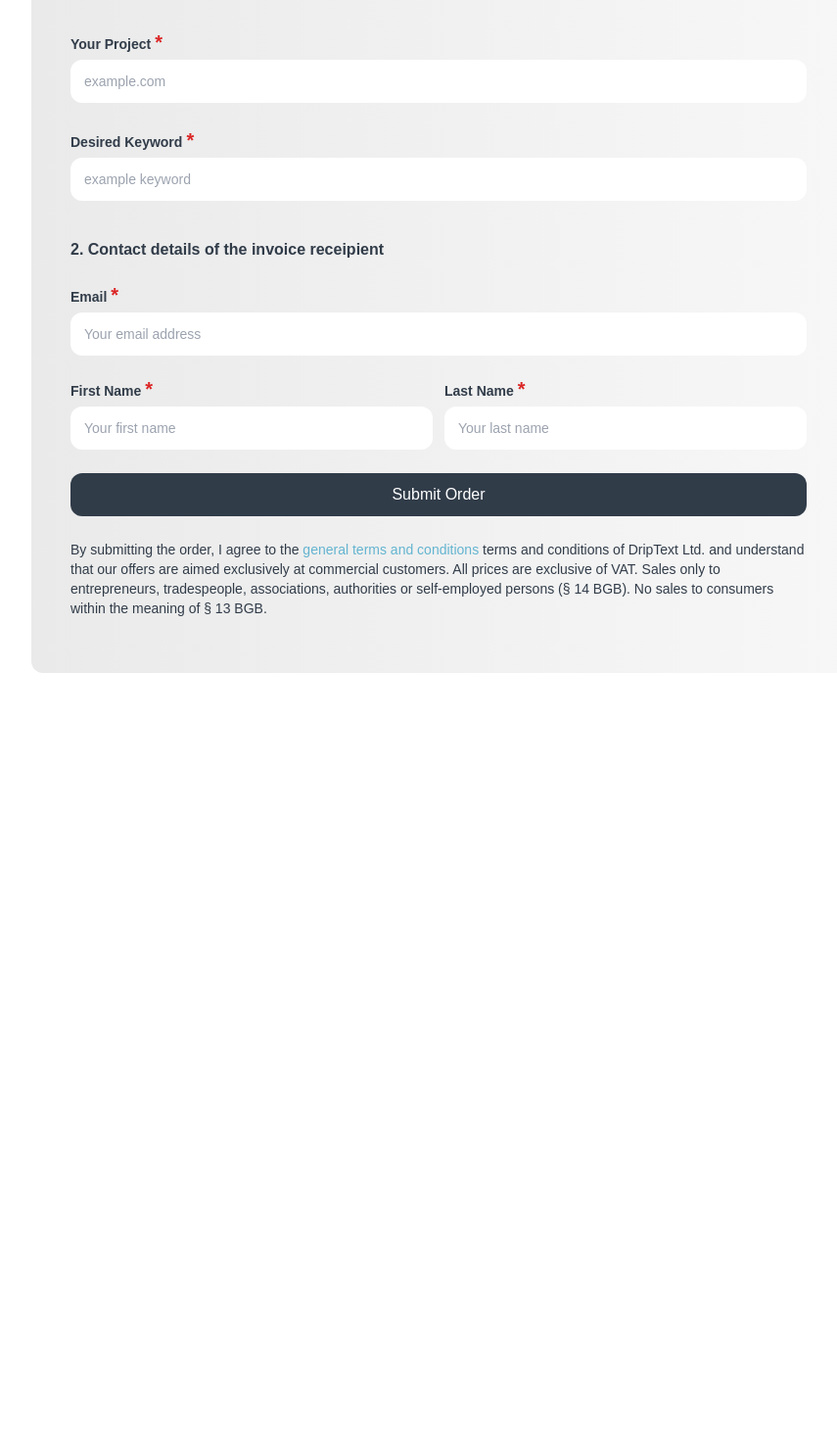
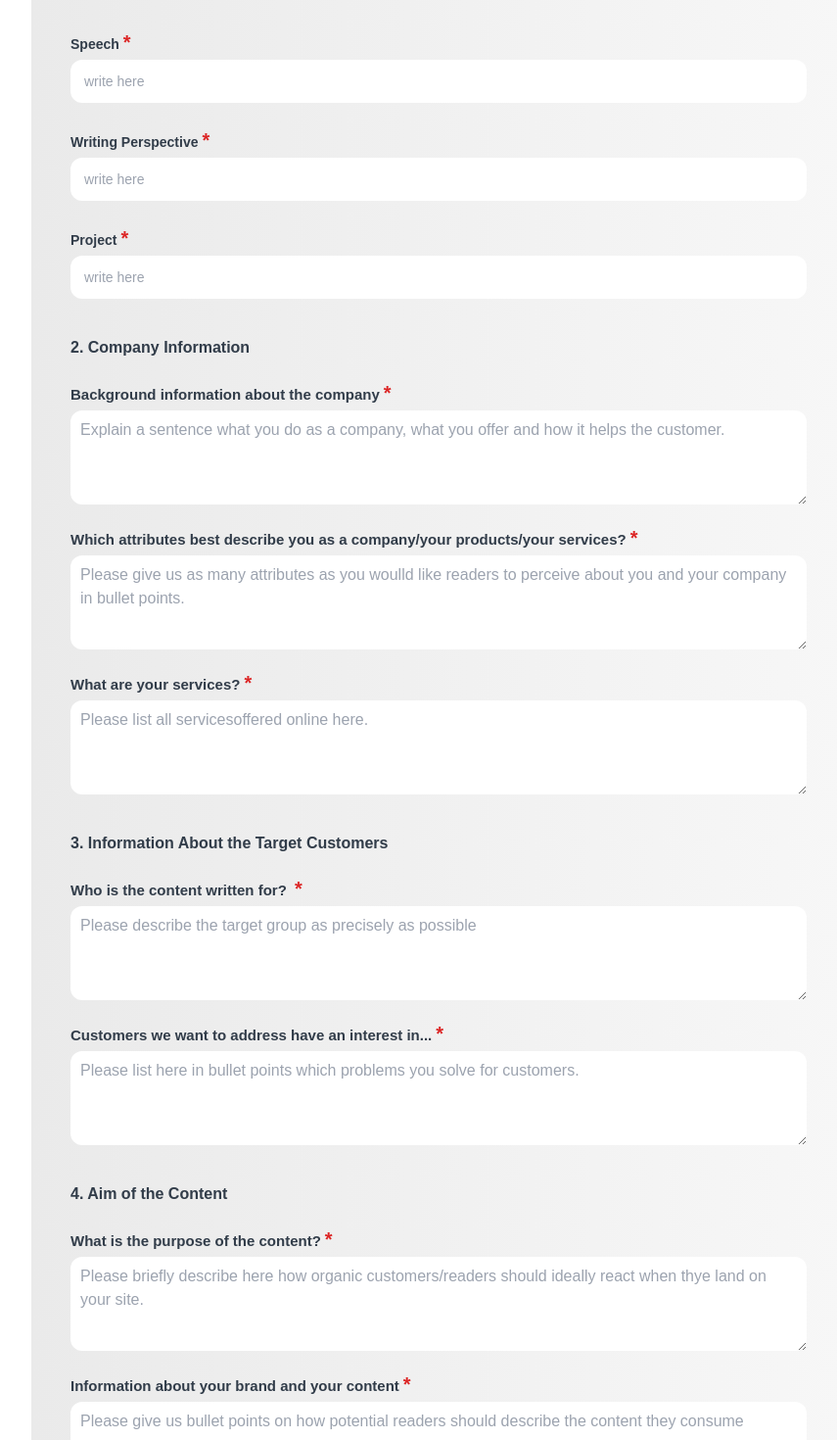
Before and after one commit to maria-anwar/driptext-app, a React (Vite) app: page /client-onboarding in a window 1280 px wide. Shown: the part 400-1870 px from the top of the page at 98% size, without its empty margins (192-1047 px from the left). Before the commit the page ends 1159 px from the top, so only its background shows below. Built offline with nearby package versions, Linux system fonts and the light colour scheme.

Commit message:
onboarding form done

```diff
--- a/src/components/client-forms/GroupField.jsx
+++ b/src/components/client-forms/GroupField.jsx
@@ -18,7 +18,7 @@ export const GroupField = ({
           <span className="text-red-600 text-xl mt-6 pl-1">*</span>
         </label>
         <input
-          className="w-full text-[#e5e5e7] text-sm px-2 xs:px-3.5 font-extralight py-3 focus:outline-none focus:ring-none  rounded-xl"
+          className="w-full text-custom-black text-sm px-2 xs:px-3.5 font-extralight py-3 focus:outline-none focus:ring-none  rounded-xl"
           type={type}
           placeholder={placeholder}
           name={name}
--- a/src/components/client-forms/GroupTextArea.jsx
+++ b/src/components/client-forms/GroupTextArea.jsx
@@ -13,12 +13,12 @@ export const GroupTextArea = ({
   return (
     <>
       <div className="w-full flex flex-col gap-1">
-        <label className="text-custom-black text-sm lg:text-sm font-semibold  2xl:font-semibold">
+        <label className="text-custom-black text-sm 3xl:text-[15px] font-semibold  2xl:font-semibold">
           {label}
           <span className="text-red-600 text-xl mt-6 pl-1">*</span>
         </label>
         <textarea
-          className="w-full text-[#e5e5e7] h-24 px-2 xs:px-2.5 py-2 font-normal focus:outline-none focus:ring-0 appearance-none rounded-xl"
+          className="w-full text-custom-black h-24 px-2 xs:px-2.5 py-2 font-normal focus:outline-none focus:ring-0 appearance-none rounded-xl"
           type={type}
           placeholder={placeholder}
           name={name}
--- a/src/components/client-forms/OnboardingForm.jsx
+++ b/src/components/client-forms/OnboardingForm.jsx
@@ -3,27 +3,41 @@ import { GroupField } from "./GroupField";
 import { Formik, Form } from "formik";
 import * as Yup from "yup";
 import { useNavigate, Link } from "react-router-dom";
+import { GroupTextArea } from "./GroupTextArea";
 
 const OnboardingForm = () => {
   const navigate = useNavigate();
   const initialValues = {
+    speech: "",
     project: "",
-    keyword: "",
-    email: "",
-    fname: "",
-    lname: "",
+    perspective: "",
+    companyInfo: "",
+    companyAttributes: "",
+    services: "",
+    content: "",
+    customers: "",
+    contentPurpose: "",
+    brand: "",
   };
   const validationSchema = Yup.object().shape({
-    project: Yup.string().required("Please enter your project"),
-    keyword: Yup.string().required("Please enter keyword"),
-    email: Yup.string().email().required("Please enter your email"),
-    fname: Yup.string().required("Please enter your first name"),
-    lname: Yup.string().required("Please enter your last name"),
+    speech: Yup.string().required("Please enter  speech"),
+    perspective: Yup.string().required("Please enter writing perspective"),
+    project: Yup.string().required("Please enter project"),
+    companyInfo: Yup.string().required("Please enter company information"),
+    companyAttributes: Yup.string().required(
+      "Please enter company's attributes"
+    ),
+    services: Yup.string().required("Please enter company's services"),
+    content: Yup.string().required("Above information is required"),
+    customers: Yup.string().required("Above information is required"),
+    contentPurpose: Yup.string().required("Above information is required"),
+    brand: Yup.string().required("Above information is required"),
   });
   const onSubmit = (values) => {
     console.log("Im Clicked");
     navigate("/thankyou-page");
   };
+
   return (
     <>
       <Formik
@@ -36,61 +50,143 @@ const OnboardingForm = () => {
             <div className="w-full bg-gradient-to-r from-custom-gray to-[#F7F7F7] flex flex-col gap-6 px-3 xs:px-8 xs:py-10  md:px-9 md:py-14 lg:px-10 mt-6 mb-8 rounded-xl">
               <div className="flex flex-col gap-6">
                 <h2 className="text-custom-black text-base font-semibold">
-                  1. Information About the Text
+                  1. General Information
                 </h2>
                 <GroupField
-                  label={"Your Project"}
-                  placeholder={"example.com"}
+                  label={"Speech"}
+                  type={"text"}
+                  id={"speech"}
+                  name={"speech"}
+                  placeholder={"write here"}
+                  value={props.values.speech}
+                  errors={props.errors.speech}
+                  onChange={props.handleChange}
+                />
+                <GroupField
+                  label={" Writing Perspective"}
+                  placeholder={"write here"}
+                  type={"text"}
+                  id={"perspective"}
+                  name={"perspective"}
+                  value={props.values.perspective}
+                  errors={props.errors.perspective}
+                  onChange={props.handleChange}
+                />
+                <GroupField
+                  label={"Project"}
+                  type={"text"}
                   id={"project"}
                   name={"project"}
+                  placeholder={"write here"}
                   value={props.values.project}
                   errors={props.errors.project}
                   onChange={props.handleChange}
                 />
-                <GroupField
-                  label={"Desired Keyword"}
-                  placeholder={"example keyword"}
-                  id={"keyword"}
-                  name={"keyword"}
-                  value={props.values.keyword}
-                  errors={props.errors.keyword}
+              </div>
+
+              <div className="flex flex-col gap-5">
+                <h2 className="text-custom-black text-base font-semibold lg:mt-3.5">
+                  2. Company Information
+                </h2>
+                <GroupTextArea
+                  label={"Background information about the company"}
+                  type={"text"}
+                  placeholder={
+                    "Explain a sentence what you do as a company, what you offer and how it helps the customer."
+                  }
+                  id={"companyInfo"}
+                  name={"companyInfo"}
+                  value={props.values.companyInfo}
+                  errors={props.errors.companyInfo}
+                  onChange={props.handleChange}
+                />
+
+                <GroupTextArea
+                  label={
+                    "Which attributes best describe you as a company/your products/your services?"
+                  }
+                  type={"text"}
+                  placeholder={
+                    "Please give us as many attributes as you woulld like readers to perceive about you and your company in bullet points."
+                  }
+                  id={"companyAttributes"}
+                  name={"companyAttributes"}
+                  value={props.values.companyAttributes}
+                  errors={props.errors.companyAttributes}
+                  onChange={props.handleChange}
+                />
+                <GroupTextArea
+                  label={"What are your services?"}
+                  type={"text"}
+                  placeholder={"Please list all servicesoffered online here."}
+                  id={"services"}
+                  name={"services"}
+                  value={props.values.services}
+                  errors={props.errors.services}
                   onChange={props.handleChange}
                 />
               </div>
+
               <div className="flex flex-col gap-5">
                 <h2 className="text-custom-black text-base font-semibold lg:mt-3.5">
-                  2. Contact details of the invoice receipient
+                  3. Information About the Target Customers
                 </h2>
-                <GroupField
-                  label={"Email"}
-                  placeholder={"Your email address"}
-                  id={"email"}
-                  name={"email"}
-                  value={props.values.email}
-                  errors={props.errors.email}
+                <GroupTextArea
+                  label={"Who is the content written for? "}
+                  type={"text"}
+                  placeholder={
+                    "Please describe the target group as precisely as possible"
+                  }
+                  id={"content"}
+                  name={"content"}
+                  value={props.values.content}
+                  errors={props.errors.content}
                   onChange={props.handleChange}
                 />
-                <div className="w-full flex flex-col lg:flex-row lg:justify-between lg:gap-3 gap-5">
-                  <GroupField
-                    label={"First Name"}
-                    placeholder={"Your first name"}
-                    id={"fname"}
-                    name={"fname"}
-                    value={props.values.fname}
-                    errors={props.errors.fname}
-                    onChange={props.handleChange}
-                  />
-                  <GroupField
-                    label={"Last Name"}
-                    placeholder={"Your last name"}
-                    id={"lname"}
-                    name={"lname"}
-                    value={props.values.lname}
-                    errors={props.errors.lname}
-                    onChange={props.handleChange}
-                  />
-                </div>
 
+                <GroupTextArea
+                  label={"Customers we want to address have an interest in..."}
+                  type={"text"}
+                  placeholder={
+                    "Please list here in bullet points which problems you solve for customers."
+                  }
+                  id={"customers"}
+                  name={"customers"}
+                  value={props.values.customers}
+                  errors={props.errors.customers}
+                  onChange={props.handleChange}
+                />
+              </div>
+
+              <div className="flex flex-col gap-5">
+                <h2 className="text-custom-black text-base font-semibold lg:mt-3.5">
+                  4. Aim of the Content
+                </h2>
+                <GroupTextArea
+                  label={"What is the purpose of the content?"}
+                  type={"text"}
+                  placeholder={
+                    "Please briefly describe here how organic customers/readers should ideally react when thye land on your site."
+                  }
+                  id={"contentPurpose"}
+                  name={"contentPurpose"}
+                  value={props.values.contentPurpose}
+                  errors={props.errors.contentPurpose}
+                  onChange={props.handleChange}
+                />
+
+                <GroupTextArea
+                  label={"Information about your brand and your content"}
+                  type={"text"}
+                  placeholder={
+                    "Please give us bullet points on how potential readers should describe the content they consume"
+                  }
+                  id={"brand"}
+                  name={"brand"}
+                  value={props.values.brand}
+                  errors={props.errors.brand}
+                  onChange={props.handleChange}
+                />
                 <div className="w-full bg-custom-black flex justify-center py-2 xs:py-2.5 mt-1 rounded-xl">
                   <button
                     className="border-none text-white font-medium text-base cursor-pointer "
@@ -100,16 +196,8 @@ const OnboardingForm = () => {
                   </button>
                 </div>
               </div>
-              <p className="text-custom-black text-sm font-medium">
-                By submitting the order, I agree to the{" "}
-                <Link className="text-[#63B4D0]">
-                  general terms and conditions
-                </Link>{" "}
-                terms and conditions of DripText Ltd. and understand that our
-                offers are aimed exclusively at commercial customers. All prices
-                are exclusive of VAT. Sales only to entrepreneurs, tradespeople,
-                associations, authorities or self-employed persons (§ 14 BGB).
-                No sales to consumers within the meaning of § 13 BGB.
+              <p className="text-custom-black text-sm 3xl:text-base font-medium text-center">
+                Please check that your data is correct before submitting
               </p>
             </div>
           </Form>
--- a/src/components/forms/mobile/OnboardingForm.jsx
+++ b/src/components/forms/mobile/OnboardingForm.jsx
@@ -24,9 +24,7 @@ const OnboardingForm = () => {
     perspective: Yup.string().required("Please enter writing perspective"),
     project: Yup.string().required("Please enter project"),
     companyInfo: Yup.string().required("Please enter company information"),
-    companyAttributes: Yup.string().required(
-      "Please enter company's attributes"
-    ),
+    companyAttributes: Yup.string().required( "Please enter company's attributes"),
     services: Yup.string().required("Please enter company's services"),
     content: Yup.string().required("Above information is required"),
     customers: Yup.string().required("Above information is required"),
@@ -35,7 +33,7 @@ const OnboardingForm = () => {
   });
   const onSubmit = (values) => {
     console.log("Im Clicked");
-    navigate("/success");
+    navigate("/thankyou-page");
   };
 
   return (
```
